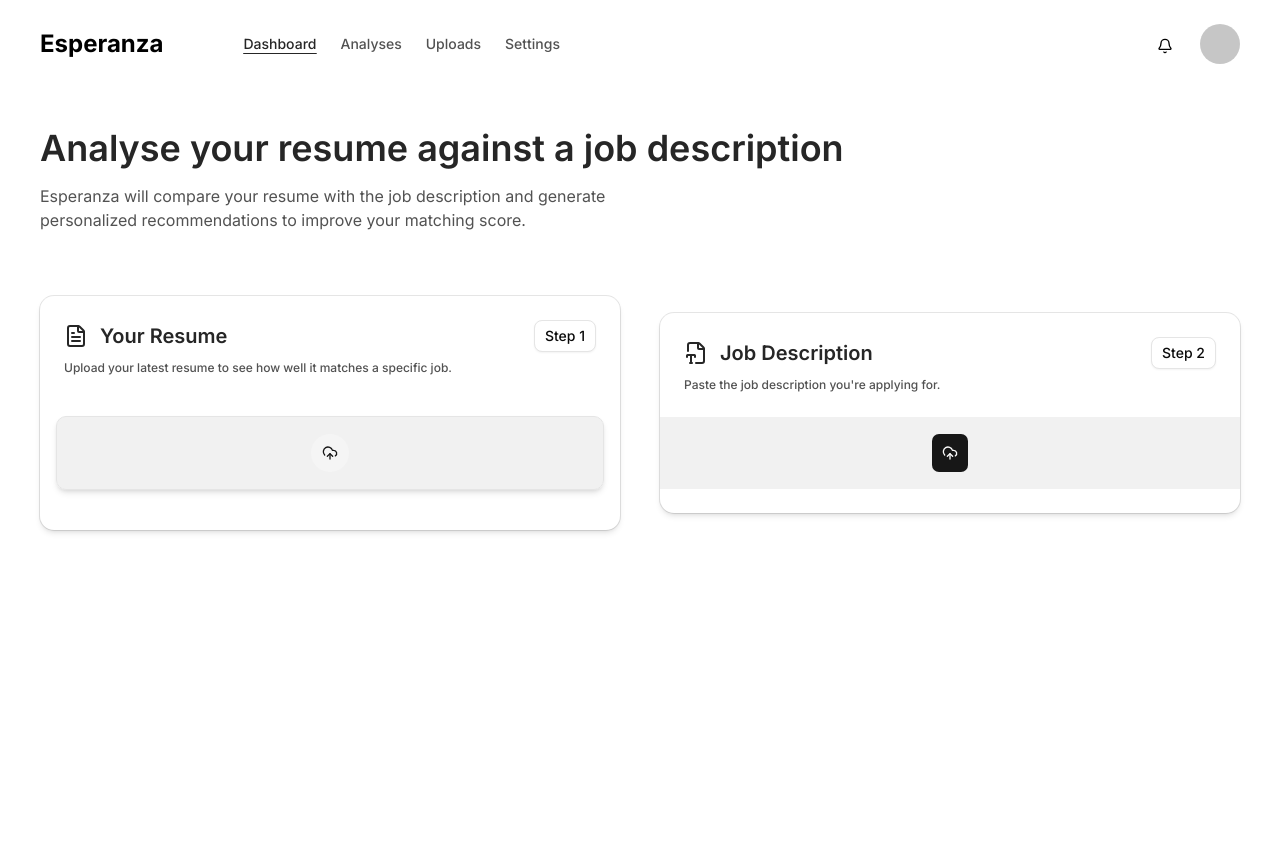
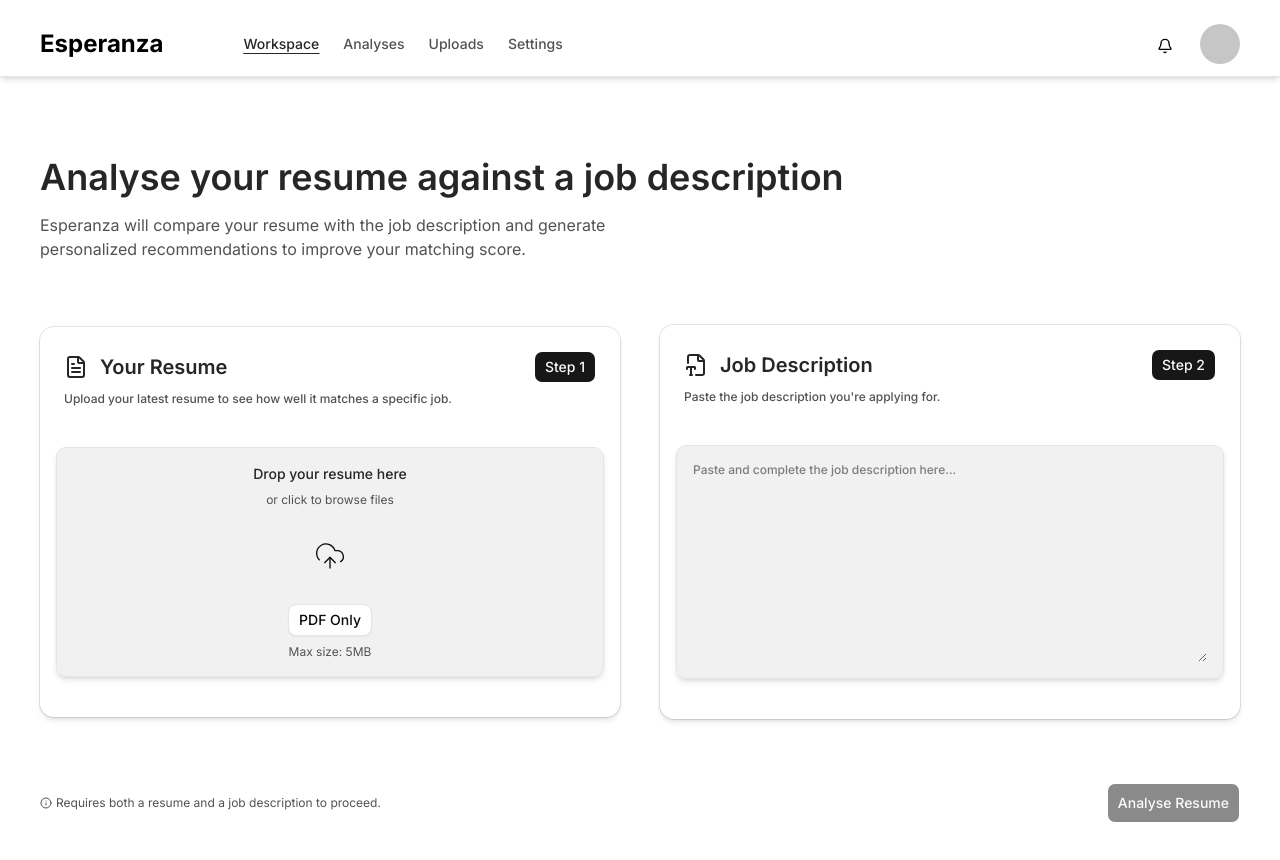
Before and after one commit to saadsayyed10/esperanza, a Next.js app in the folder frontend/: page /dashboard in a window 1280 px wide. Shown: the top 860 px of the page. Before the commit the page ends 800 px from the top, so only its background shows below. Built offline with nearby package versions, Linux system fonts and the light colour scheme.

Commit message:
Workspace: UI

```diff
--- a/frontend/_components/Navbar.tsx
+++ b/frontend/_components/Navbar.tsx
@@ -57,14 +57,14 @@ const Navbar = () => {
   }, [token]);
 
   return (
-    <div className="flex justify-between items-center lg:px-10 lg:py-6 bg-white text-black z-50">
+    <div className="flex justify-between items-center lg:px-10 lg:pt-6 lg:pb-3 bg-white text-black z-50 border-b shadow-md">
       <div className="flex justify-start items-center w-full lg:gap-x-20">
         <h1 className="text-2xl font-bold">Esperanza</h1>
         <ul className="flex justify-start items-start w-full lg:gap-x-6 text-neutral-600 font-medium text-sm">
           <li
             className={`${pathName === "/dashboard" ? "text-neutral-800 underline-offset-4 underline" : ""}`}
           >
-            <Link href={"/dashboard"}>Dashboard</Link>
+            <Link href={"/dashboard"}>Workspace</Link>
           </li>
           <li
             className={`${pathName === "/dashboard/analyses" ? "text-neutral-800 underline-offset-4 underline" : ""}`}
--- a/frontend/app/(home)/dashboard/page.tsx
+++ b/frontend/app/(home)/dashboard/page.tsx
@@ -1,10 +1,15 @@
+"use client";
+
 import { Button } from "@/components/ui/button";
 import { Card, CardContent, CardHeader } from "@/components/ui/card";
-import { CloudUpload, FileText, FileTypeCorner } from "lucide-react";
+import { CloudUpload, FileText, FileTypeCorner, Info } from "lucide-react";
+import { useState } from "react";
 
 const Dashboard = () => {
+  const [fileUploaded, setFileUpload] = useState<boolean>(false);
+
   return (
-    <div className="flex justify-center items-center w-full flex-col lg:gap-y-16 lg:p-10">
+    <div className="flex justify-center items-center w-full flex-col lg:gap-y-16 lg:p-10 lg:mt-10">
       <div className="flex justify-start items-start w-full flex-col lg:gap-y-4">
         <h2 className="text-4xl font-semibold text-neutral-800 lg:w-[80%]">
           Analyse your resume against a job description
@@ -21,9 +26,7 @@ const Dashboard = () => {
               <h4 className="text-xl font-semibold text-neutral-800 flex items-center gap-x-3">
                 <FileText className="w-6 h-6 stroke-2" /> Your Resume
               </h4>
-              <Button size={"sm"} variant={"outline"}>
-                Step 1
-              </Button>
+              <Button size={"sm"}>Step 1</Button>
             </div>
             <p className="lg:text-xs text-neutral-600 font-medium">
               Upload your latest resume to see how well it matches a specific
@@ -31,14 +34,31 @@ const Dashboard = () => {
             </p>
           </CardHeader>
           <CardContent className="flex justify-center items-center w-full lg:p-4">
-            <div className="flex justify-center items-center w-full flex-col lg:gap-y-6 lg:p-4 bg-neutral-500/10 border rounded-lg shadow-md">
-              <Button
-                size={"lg"}
-                className={"rounded-[100%] w-10 h-10"}
-                variant={"secondary"}
+            <div className="flex justify-center items-center w-full flex-col lg:gap-y-6 lg:p-4 bg-neutral-500/10 hover:bg-neutral-500/15 duration-300 border rounded-lg shadow-md cursor-pointer">
+              <div className="flex justify-center items-center w-full flex-col lg:gap-y-2">
+                <h6 className="lg:text-sm font-medium text-neutral-800">
+                  Drop your resume here
+                </h6>
+                <h6 className="lg:text-xs text-neutral-600">
+                  or click to browse files
+                </h6>
+              </div>
+
+              <span
+                className={
+                  "rounded-[100%] w-12 h-12 p-2 hover:bg-neutral-600/20 transition duration-300 cursor-pointer flex justify-center items-center"
+                }
               >
-                <CloudUpload className="w-10 h-10 stroke-2" />
-              </Button>
+                <CloudUpload className="w-10 h-10 stroke-1" />
+              </span>
+
+              <div className="flex justify-center items-center w-full flex-col lg:gap-y-2">
+                <Button size={"sm"} variant={"outline"}>
+                  PDF Only
+                </Button>
+
+                <h6 className="lg:text-xs text-neutral-600">Max size: 5MB</h6>
+              </div>
             </div>
           </CardContent>
         </Card>
@@ -49,20 +69,34 @@ const Dashboard = () => {
               <h4 className="text-xl font-semibold text-neutral-800 flex items-center gap-x-3">
                 <FileTypeCorner className="w-6 h-6 stroke-2" /> Job Description
               </h4>
-              <Button size={"sm"} variant={"outline"}>
-                Step 2
-              </Button>
+              <Button size={"sm"}>Step 2</Button>
             </div>
             <p className="lg:text-xs text-neutral-600 font-medium">
               Paste the job description you're applying for.
             </p>
           </CardHeader>
-          <CardContent className="flex justify-center items-center w-full flex-col lg:gap-y-6 lg:p-4 bg-neutral-500/10">
-            <Button size={"lg"}>
-              <CloudUpload />
-            </Button>
+          <CardContent className="flex justify-center items-center w-full lg:p-4">
+            <div className="flex justify-center items-center w-full flex-col lg:gap-y-6 lg:p-4 bg-neutral-500/10 border rounded-lg shadow-md">
+              <textarea
+                className="w-full h-50 lg:placeholder:text-xs placeholder:font-medium"
+                placeholder="Paste and complete the job description here..."
+              />
+            </div>
           </CardContent>
         </Card>
+      </div>
+
+      <div className="flex justify-between items-center w-full">
+        <div className="flex items-center lg:gap-x-1">
+          <Info className="w-3 h-3 text-neutral-600 stroke-2" />
+          <h6 className="text-neutral-600 lg:text-xs">
+            Requires both a resume and a job description to proceed.
+          </h6>
+        </div>
+
+        <Button disabled={!fileUploaded} size={"lg"}>
+          Analyse Resume
+        </Button>
       </div>
     </div>
   );
```
